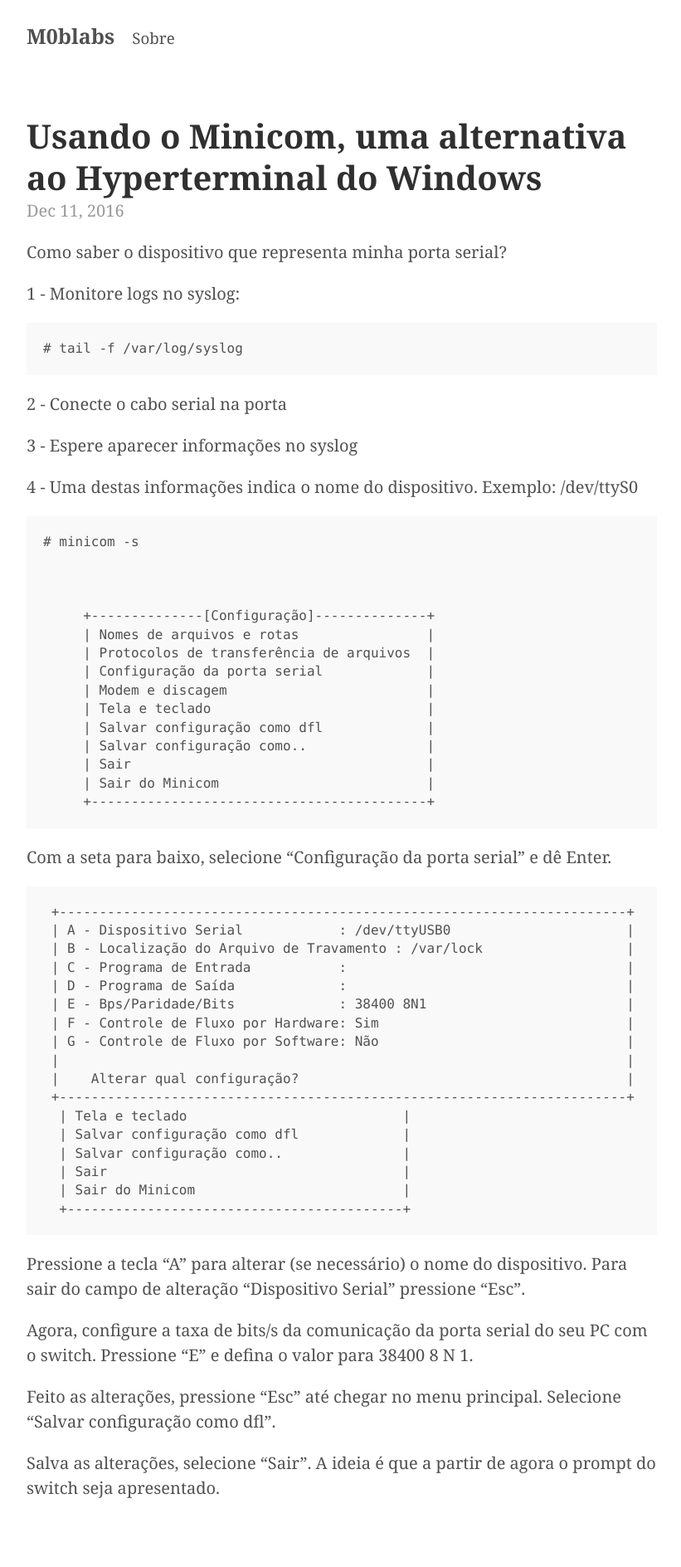
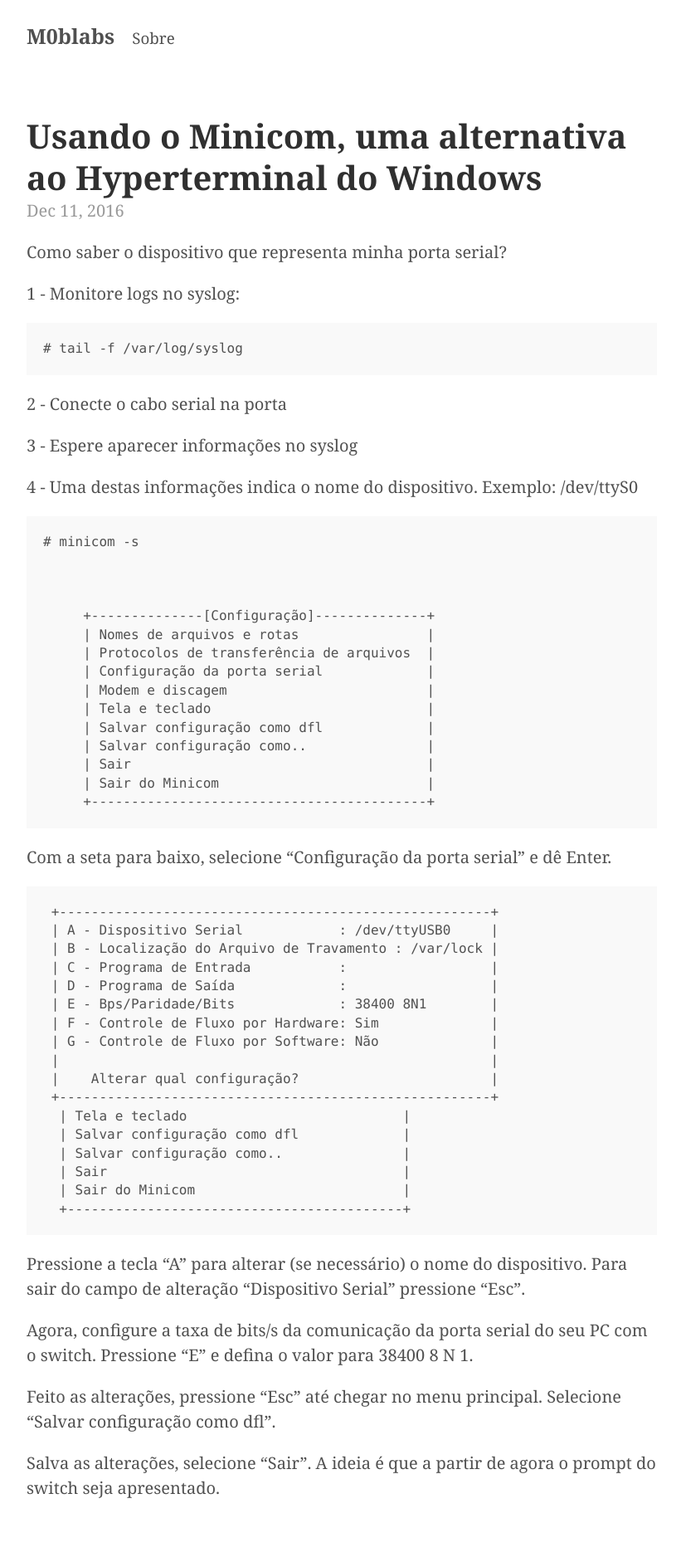
Before and after one commit to Kingm0b/jekyll-minimal-theme, a Jekyll site: the page built from _posts/2016-12-11-minicom.md, in a window 1280 px wide. Shown: the whole page at 83% size, without its empty margins (228-1049 px from the left). Built offline with Jekyll 4.4.1, drawn with Linux system fonts in a browser that asks for light colours.

````diff
--- a/_posts/2016-12-11-minicom.md
+++ b/_posts/2016-12-11-minicom.md
@@ -39,17 +39,17 @@ Exemplo: /dev/ttyS0
 Com a seta para baixo, selecione "Configuração da porta serial" e dê Enter.
 
 ```bash
- +-----------------------------------------------------------------------+
- | A - Dispositivo Serial            : /dev/ttyUSB0                      |
- | B - Localização do Arquivo de Travamento : /var/lock                  |
- | C - Programa de Entrada           :                                   |
- | D - Programa de Saída             :                                   |
- | E - Bps/Paridade/Bits             : 38400 8N1                         |
- | F - Controle de Fluxo por Hardware: Sim                               |
- | G - Controle de Fluxo por Software: Não                               |
- |                                                                       |
- |    Alterar qual configuração?                                         |
- +-----------------------------------------------------------------------+
+ +------------------------------------------------------+
+ | A - Dispositivo Serial            : /dev/ttyUSB0     |
+ | B - Localização do Arquivo de Travamento : /var/lock |
+ | C - Programa de Entrada           :                  |
+ | D - Programa de Saída             :                  |
+ | E - Bps/Paridade/Bits             : 38400 8N1        |
+ | F - Controle de Fluxo por Hardware: Sim              |
+ | G - Controle de Fluxo por Software: Não              |
+ |                                                      |
+ |    Alterar qual configuração?                        |
+ +------------------------------------------------------+
   | Tela e teclado                           |
   | Salvar configuração como dfl             |
   | Salvar configuração como..               |
````
